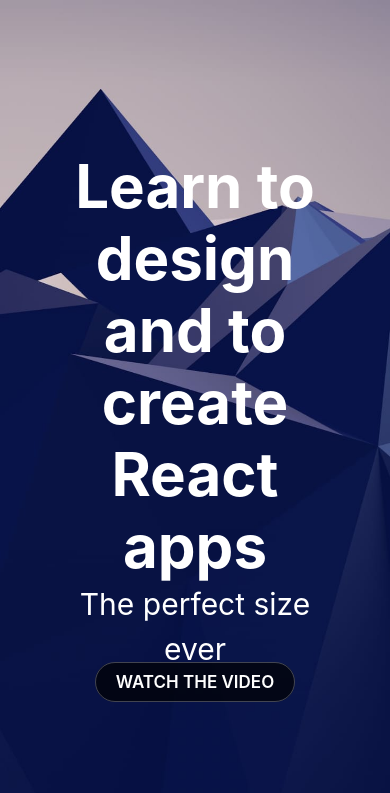
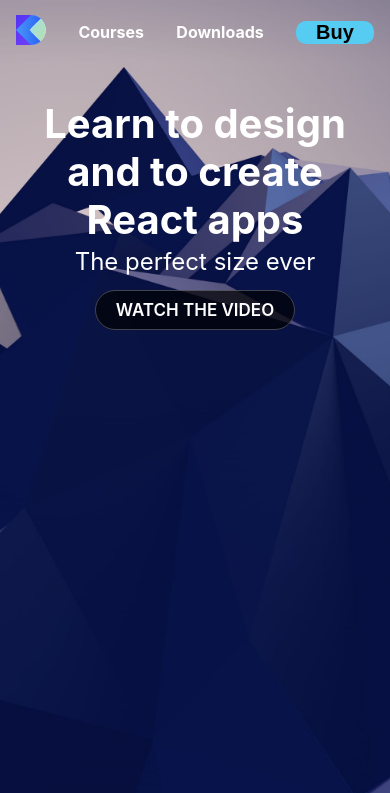
Before and after one commit to amzaandrei/replicating_designcode.io_website, a Gatsby site: page / in a window 390 px wide. Shown: the top 793 px of the page. Built offline with nearby package versions, Linux system fonts and the light colour scheme; Gatsby itself is replaced by a stand-in of ours.

Commit message:
video four

```diff
--- /dev/null
+++ b/src/components/Header.css
@@ -0,0 +1,53 @@
+.Header {
+    position: fixed;
+    padding: 50px 0;
+    z-index: 100;
+    width: 100%;
+}
+
+
+.HeaderGroup{
+    max-width: 800px;
+    margin: 0 auto;
+    display: grid;
+    grid-template-columns: repeat(5, auto);
+    align-items: center;
+    justify-items: center;
+}
+
+.Header a{
+    text-decoration: none;
+    color: white;
+    font-weight: 700;
+}
+
+.Header button {
+    padding: 0px 20px;
+    font-size: 20px;
+    background: #56CCF2;
+    border: none;
+    font-weight: 700;
+    border-radius: 10px;
+    outline: none;
+    cursor: pointer;
+    transition: 1s cubic-bezier(0.2, 0.8, 0.2, 1);
+}
+
+.Header button:hover{
+    background: white;
+    box-shadow: 0 10px 20px rgba(0,0,0,0.25);
+    transform: translateY(-3px);
+}
+
+@media (max-width: 640px){
+    .Header{
+        padding: 15px 0;
+    }
+    .HeaderGroup{
+        grid-template-columns: repeat(4, auto);
+    }
+
+    .HeaderGroup a:nth-child(4){
+        display: none;
+    }
+}
--- a/src/components/header.js
+++ b/src/components/header.js
@@ -1,34 +1,19 @@
 import { Link } from "gatsby"
 import PropTypes from "prop-types"
 import React from "react"
+import "./Header.css"
+// import logo from "../images/logo-designcode.svg"
 
 const Header = ({ siteTitle }) => (
-  <header
-    style={{
-      background: `rebeccapurple`,
-      marginBottom: `1.45rem`,
-    }}
-  >
-    <div
-      style={{
-        margin: `0 auto`,
-        maxWidth: 960,
-        padding: `1.45rem 1.0875rem`,
-      }}
-    >
-      <h1 style={{ margin: 0 }}>
-        <Link
-          to="/"
-          style={{
-            color: `white`,
-            textDecoration: `none`,
-          }}
-        >
-          {siteTitle}
-        </Link>
-      </h1>
+  <div className="Header">
+    <div className="HeaderGroup">
+      <Link to="/"><img src={require('../images/logo-designcode.svg')} width="30" /></Link>
+      <Link to="/courses">Courses</Link>
+      <Link to="/downloads">Downloads</Link>
+      <Link to="/workshops">Workshops</Link>
+      <Link to="/buy"><button>Buy</button></Link>
     </div>
-  </header>
+  </div>
 )
 
 Header.propTypes = {
--- a/src/components/layout.css
+++ b/src/components/layout.css
@@ -11,27 +11,37 @@
   height: 920px;
   background-size: cover;
   background-position: center;
+
+}
+
+.HeroGroup{
   margin: 0 auto;
   max-width: 500px;
   padding: 150px 50px;
   text-align: center;
 }
 
-
 .Hero h1{
   margin: 0;
   color: white;
   font-size: 60px;
+  opacity: 0;
   line-height: 1.2;
+  animation: HeroAnimation 3s;
+  animation-delay: 0.1s;
+  animation-fill-mode: forwards;
+  animation-timing-function: cubic-bezier(0.2, 0.8, 0.2, 1);
 }
 
 .Hero p {
   color: rgb(255, 255, 255);
   font-size: 30px;
   line-height: 1.5;
+  animation: HeroAnimation 3s 0.2s forwards cubic-bezier(0.2, 0.8, 0.2, 1);
+  opacity: 0;
 }
 
-.Hero a{
+.Hero a {
   font-size: 17px;
   font-weight: 600;
   color: white;
@@ -40,5 +50,39 @@
   text-decoration: none;
   padding: 9px 20px;
   border: 1px solid rgba(255,255,255, 0.25);
-  border-radius: 20px
+  border-radius: 20px;
+  transition: 0.8s cubic-bezier(0.2, 0.8, 0.2, 1);
 }
+
+.Hero a:hover{
+  background: white;
+  color: black;
+}
+
+@media (max-width: 640px){
+  .HeroGroup{
+    padding: 100px 20px;
+  }
+
+  .Hero h1{
+    font-size: 40px;
+  }
+
+  .Hero p{
+    font-size: 24px;
+  }
+}
+
+@keyframes HeroAnimation {
+
+  0%{
+    opacity: 0;
+    transform: translateY(20px);
+  }
+
+  100%{
+    opacity: 1;
+    transform: translateY(0px);
+  }
+
+}
--- a/src/components/layout.js
+++ b/src/components/layout.js
@@ -24,12 +24,8 @@
   `)
   return (
     <>
+      <Header />
       <main>{children}</main>
-      <footer>
-        {new Date().getFullYear()}, Built with
-        {` `}
-        <a href="https://www.gatsbyjs.org">Gatsby</a>
-      </footer>
     </>
   )
 }
--- a/src/pages/index.js
+++ b/src/pages/index.js
@@ -6,15 +6,16 @@
 import SEO from "../components/seo"
 
 const IndexPage = () => (
-  <div>
+    <Layout>
     <div className="Hero">
-      <div className="HeroGrup">
-        <h1>Learn to design and to create React apps</h1>
+      <div className="HeroGroup">
+        <h1>Learn to design <br/> and to create React apps</h1>
         <p>The perfect size ever</p>
+        <br/>
         <Link to="/page-2/">Watch the video</Link>
       </div>
     </div>
-  </div>
+    </Layout>
 )
 
 export default IndexPage
```
